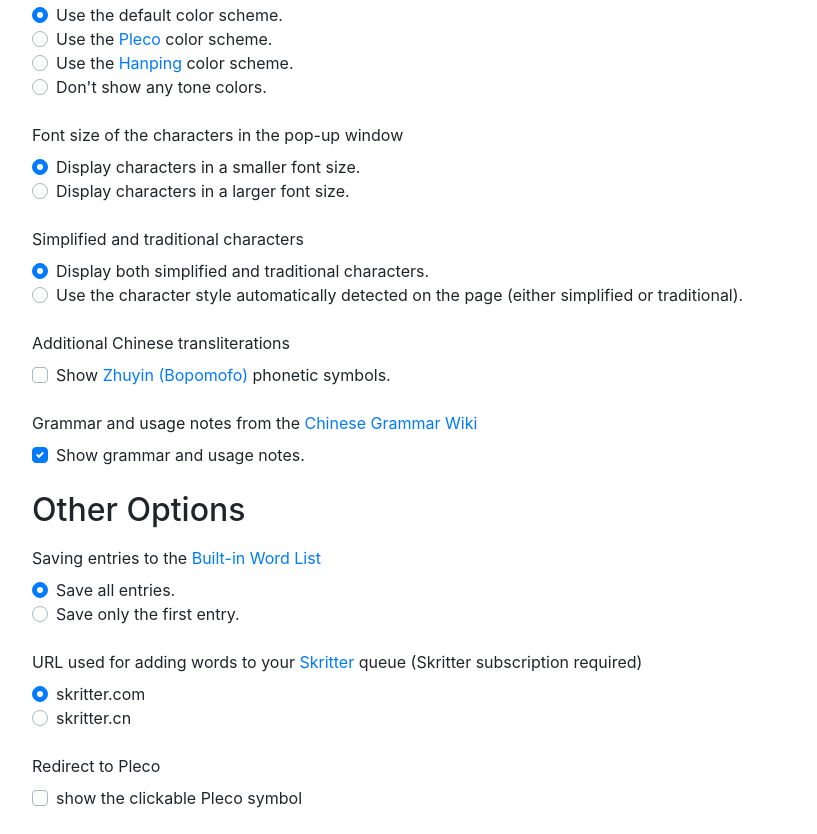
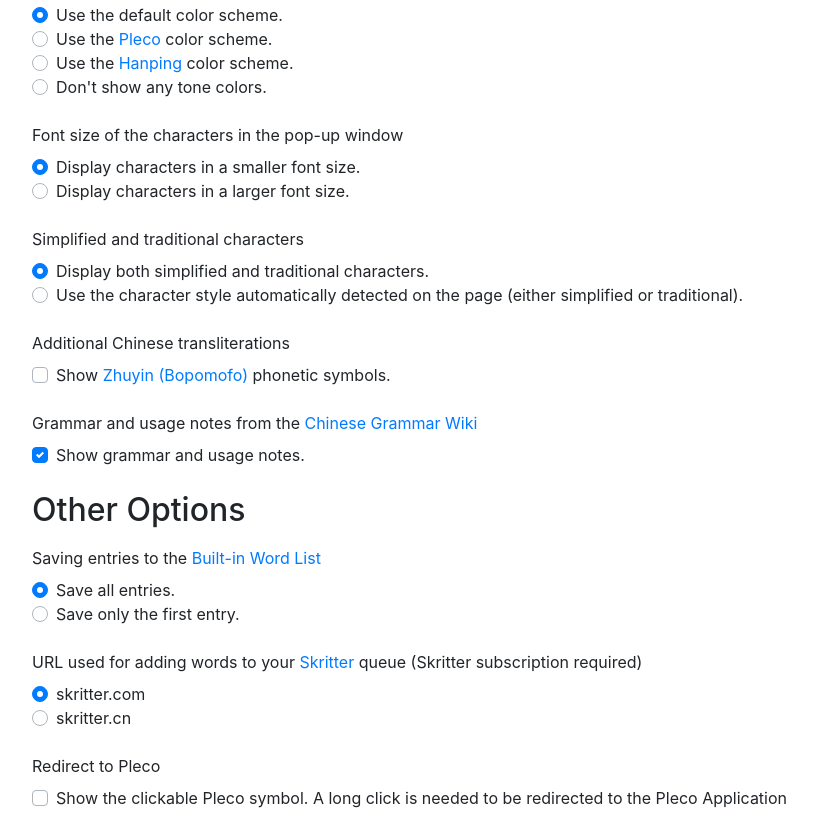
Before and after one commit to cschiller/zhongwen, a browser extension: page options.html in a window 1280 px wide. Shown: the part 315-1149 px from the top of the page, without its empty margins (53-870 px from the left). Drawn offline with Linux system fonts and the light colour scheme.

Commit message:
works on Firefox Android, Firefox, Chrome. Tested with web-ext

```diff
--- a/content.js
+++ b/content.js
@@ -920,7 +920,7 @@ function makeHtml(result, showToneColors) {
     if (config.openInPlecoOnAndroid == 'yes') {
         let plecoSymbol = document.createElement('span');
             let img = document.createElement('IMG');
-            let url=browser.runtime.getURL("images/pleco25.png");
+            let url=chrome.runtime.getURL("images/pleco25.png");
             img.src=url;
             img.className='imgPleco';
             let a = document.createElement('a');
@@ -930,7 +930,6 @@ function makeHtml(result, showToneColors) {
             plecoSymbol.appendChild(a);
             html+=plecoSymbol.outerHTML;
     }
-
 
 
     savedSearchResults = texts;
--- a/options.html
+++ b/options.html
@@ -158,17 +158,13 @@
             <label class="custom-control-label" for="skritterTLDcn">skritter.cn</label>
         </div>
     </div>
-        <div class="form-group mb-4">
 
-
-        <div class="form-group mb-4" id=openInPlecoOnAndroidContainer>
-             <label>Redirect to Pleco </label>
-            <div class="custom-control custom-checkbox">
-                <input type="checkbox" class="custom-control-input" id="openInPlecoOnAndroid" name="openInPlecoOnAndroid">
-            <label class="custom-control-label" for="openInPlecoOnAndroid">show the clickable Pleco symbol</label>
-            </div>
+    <div class="form-group mb-4" id="openInPlecoOnAndroidContainer">
+        <label>Redirect to Pleco </label>
+        <div class="custom-control custom-checkbox">
+            <input type="checkbox" class="custom-control-input" id="openInPlecoOnAndroid" name="openInPlecoOnAndroid">
+            <label class="custom-control-label" for="openInPlecoOnAndroid">Show the clickable Pleco symbol. A long click is needed to be redirected to the Pleco Application</label>
         </div>
-
     </div>
 </div>
 <script src="js/options.js" type="text/javascript"></script>
```
Also changed, not shown: background.js (+7 -6 lines), js/options.js (+1 -6 lines).
